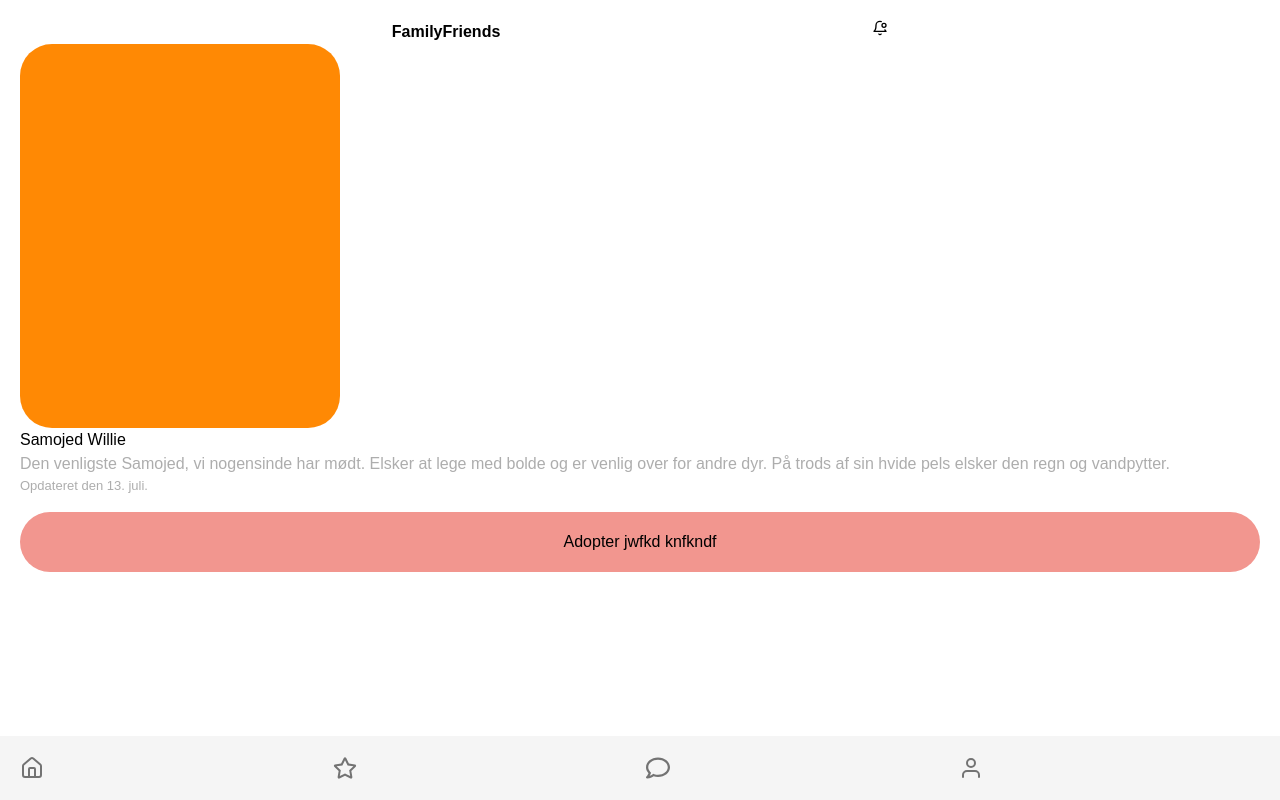
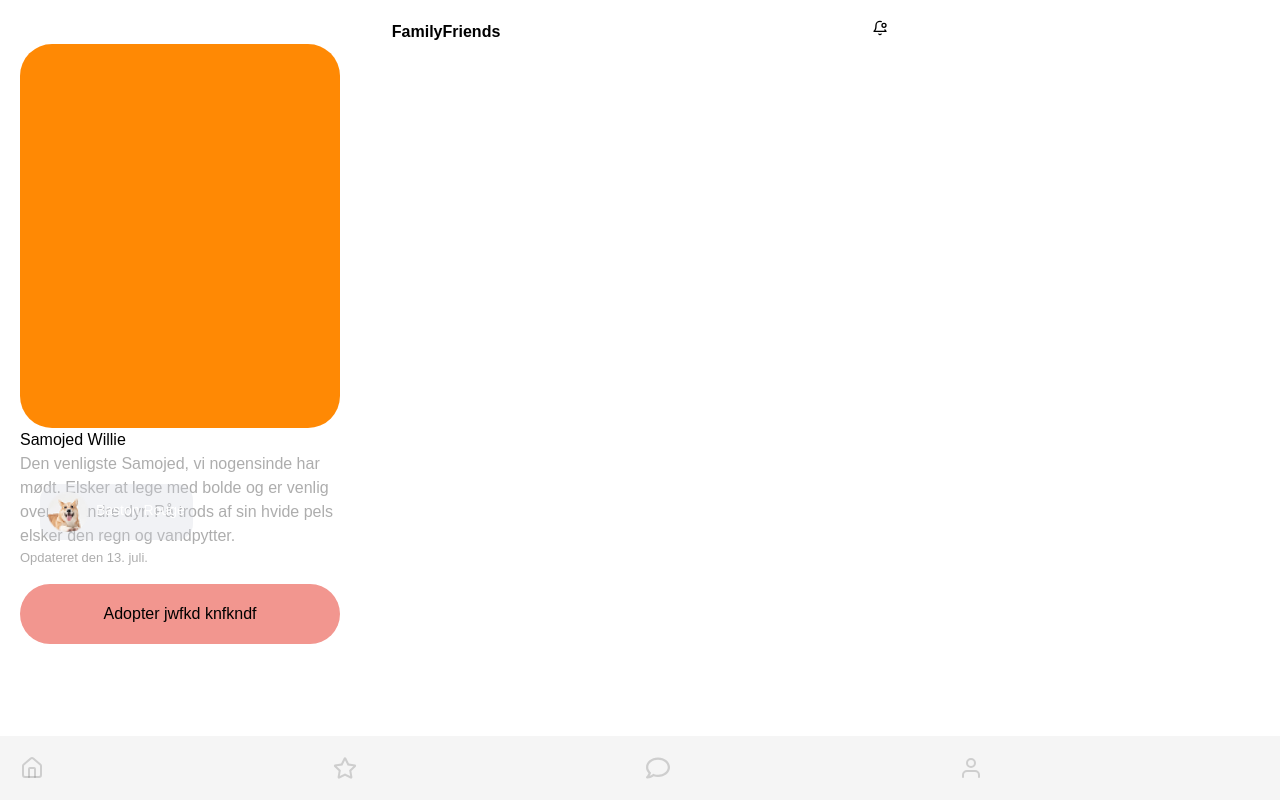
Before and after one commit to Mariawillow/familyfriends, a Next.js app: page /singleview in a window 1280 px wide. Built offline with nearby package versions, Linux system fonts and the light colour scheme.

Commit message:
noter til siderne og oprydning

```diff
--- a/src/components/(main)/(singleview)/Singlecard.jsx
+++ b/src/components/(main)/(singleview)/Singlecard.jsx
@@ -1,16 +1,18 @@
 import "@/app/globals.css";
+import Smallcard from "./Smallcard";
 
 const Single = () => {
     return (
-      <article>
-        <div className="bg-orange-400 w-80 h-96 rounded-4xl"></div>
-        {/* <Arrow></Arrow> */}
-        {/* <OtherCard></OtherCard> */}
+      <article className=" w-80" >
+        <div className="bg-orange-400 w-80 h-96 rounded-4xl relative"></div>
+            {/* Placer billedet ovenpå */}
+        <div className="absolute bottom-65 left-5">
+      <Smallcard />
+    </div>
         <h1>Samojed Willie</h1>
         {/* <Details></Details> */}
         <p className="text-[#33333366]">Den venligste Samojed, vi nogensinde har mødt. Elsker at lege med bolde og er venlig over for andre dyr. På trods af sin hvide pels elsker den regn og vandpytter.</p>
         <p className="text-[#33333366] text-[13px]">Opdateret den 13. juli.</p>
-        {/* <Button></Button> */}
          <button className="w-[100%] flex gap-2.5 bg-[#f2968f] rounded-full py-4.5 justify-center items-center my-4">Adopter jwfkd knfkndf</button>
 
       </article>
@@ -18,28 +20,3 @@ const Single = () => {
   };
 
   export default Single;
-
-// const Singleview = () => {
-//         return ( <div>
-//             <div>
-
-
-//             <RemoteImage />
-//             </div>
-//             <h1 className="text-2xl">Singleview</h1>
-//             <div>
-//                 <p>blaerf</p>
-//                 <p>erf</p>
-//                 <p>ewfqe</p>
-//                 <p>werf</p>
-//             </div>
-//             <p>Lorem ipsum dolor, sit amet consectetur adipisicing elit. Nam saepe alias quo soluta odio omnis sapiente deleniti magni, incidunt minima iure blanditiis officia consequatur at accusantium vitae eligendi. Maxime, eaque?</p>
-
-//             <p></p>
-
-//             <button>Adopter jwfkd knfkndf</button>
-//             <ServerComponent />
-//         </div>
-//         )
-//     }
-//     export default Singleview ;
--- /dev/null
+++ b/src/components/(main)/(singleview)/Smallcard.jsx
@@ -0,0 +1,14 @@
+import Image from "next/image";
+import Dogs from "@/images/Dogs.png";
+
+const Smallcard = () => {
+    return ( <div className="flex text-sm p-2 bg-gray-300/30 rounded-2xl ml-5">
+        <div className="w-10 h-10 rounded-1 overflow-hidden">
+    <Image src={Dogs} alt="Hund" width={100} height={100} />
+    </div>
+     <p className="mt-2 font-medium text-white pl-2">Baston Rouge</p>
+
+    </div> );
+}
+
+export default Smallcard;
--- a/src/components/(main)/Slider.jsx
+++ b/src/components/(main)/Slider.jsx
@@ -6,7 +6,7 @@
 const Slider = () => {
     return ( <div className="overflow-x-auto whitespace-nowrap">
         <div className="inline-flex gap-3">
-        <p  className=" rounded-3xl px-4 py-2 text-center border-1 border-gray-400 text-gray-400">Alle</p>
+        <button  className=" rounded-3xl px-4 py-2 text-center border-1 border-gray-400 text-gray-400">Alle</button>
         <p  className=" rounded-3xl px-4 py-2 text-center  border-1 border-gray-400 text-gray-400">Hunde</p>
         <p  className=" rounded-3xl px-4 py-2 text-center  border-1 border-gray-400 text-gray-400">Katte</p>
         </div>
--- a/src/components/Footer.jsx
+++ b/src/components/Footer.jsx
@@ -8,7 +8,7 @@ import { FiUser } from "react-icons/fi";
 
 
 const Footer = () => {
-    return ( <div className="grid grid-cols-4 gap-3 text-2xl fixed bottom-0 left-0 w-full bg-neutral-100 p-5 text-neutral-500">
+    return ( <div className="grid grid-cols-4 gap-3 text-2xl fixed bottom-0 left-0 w-full bg-neutral-100 p-5 text-neutral-500/30">
 <LuHouse />
 <FaRegStar />
 <FaRegComment />
```
Also changed, not shown: src/components/serverclients/clientlist.jsx (+12 -3 lines), src/components/serverclients/servercomponents.jsx (+8 -2 lines).
